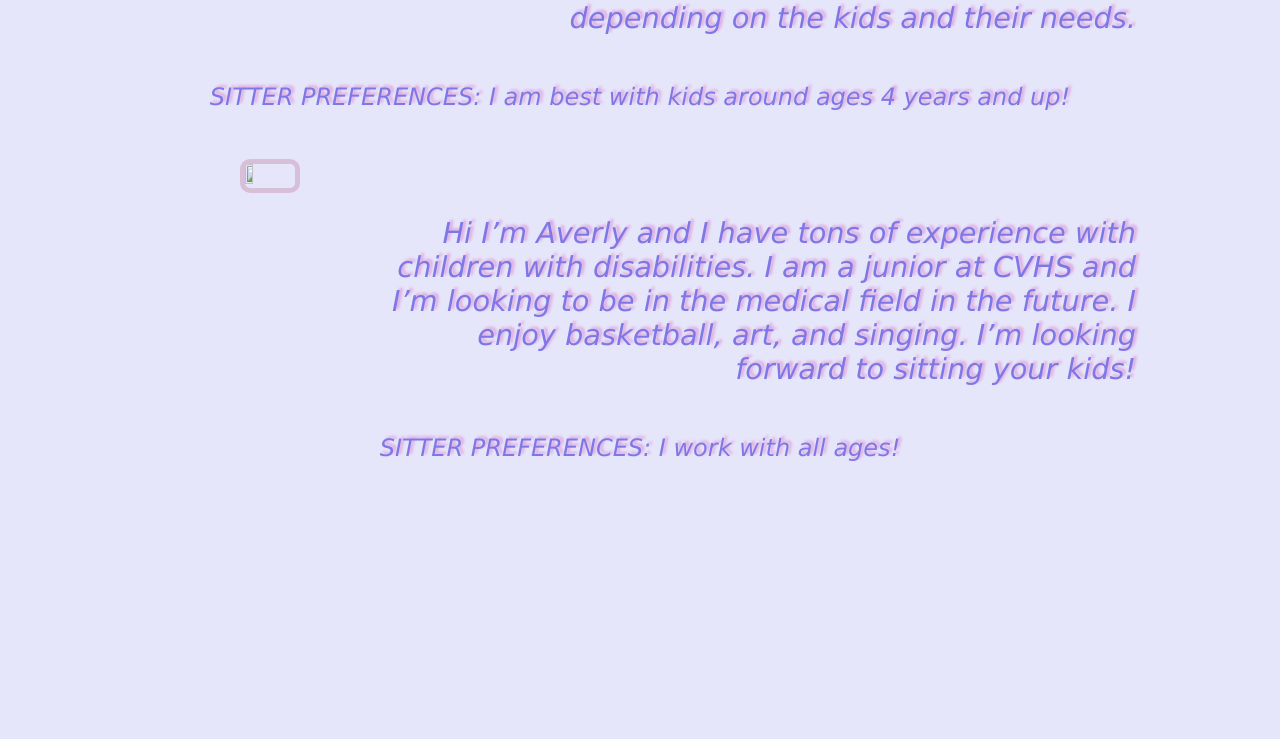
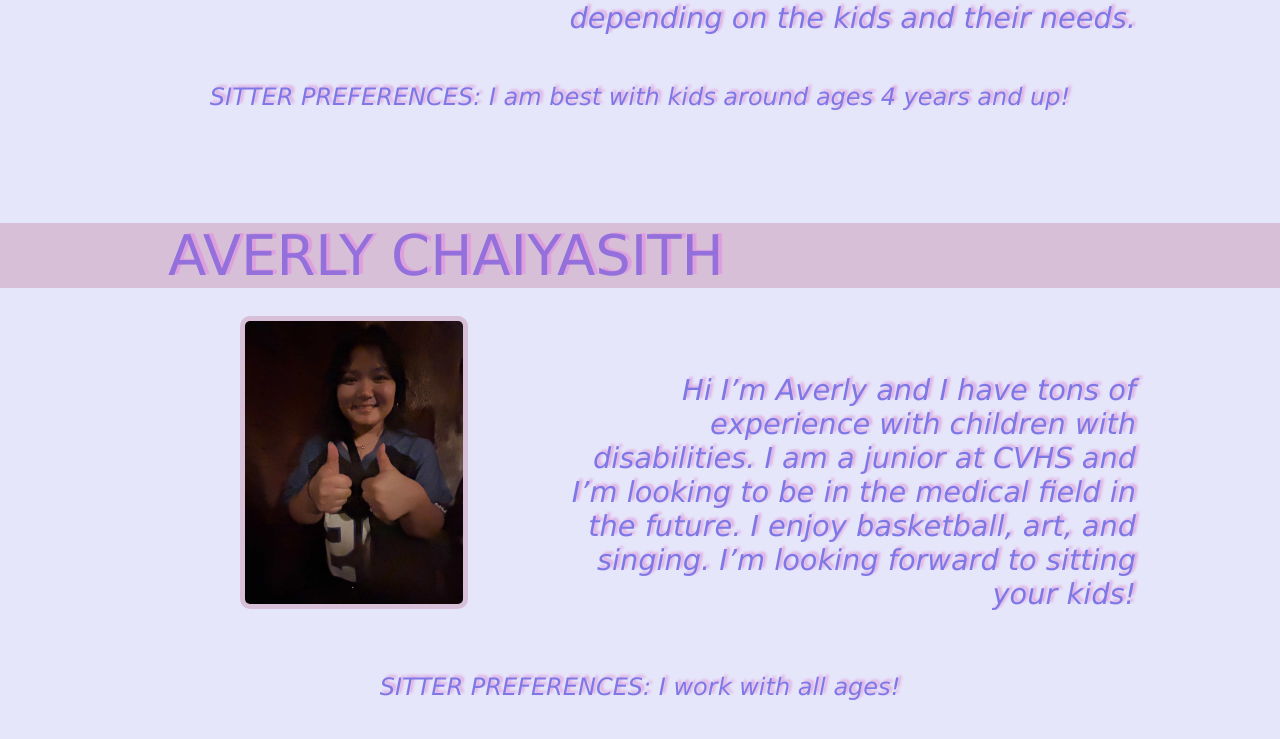
Before and after one commit to annalikescoding/sitcirclebabysitting, a plain HTML site: page sitters.html in a window 1280 px wide. Shown: the part 1867-2606 px from the top of the page. Before the commit the page ends 2377 px from the top, so only its background shows below. Drawn offline with Linux system fonts and the light colour scheme; a script that the page names is missing.

Commit message:
Update sitters.html

```diff
--- a/sitters.html
+++ b/sitters.html
@@ -78,8 +78,12 @@
       SITTER PREFERENCES: I am best with kids around ages 4 years and up!
     </p>
 
+    <p id = "sittername">
+      AVERLY CHAIYASITH
+    </p>
+
 	<div class="flex-container">
-      <img id = "ellapic" src="assets/averlypic.JPG" >
+      <img id = "ellapic" src="assets/assets/averlypic.JPG" >
       <p id= "sitterinfo">
         Hi I’m Averly and I have tons of experience with children with disabilities. I am a junior at CVHS and I’m looking to be in the medical field in the future. I enjoy basketball, art, and singing. I’m looking forward to sitting your kids!
       </p>
```
